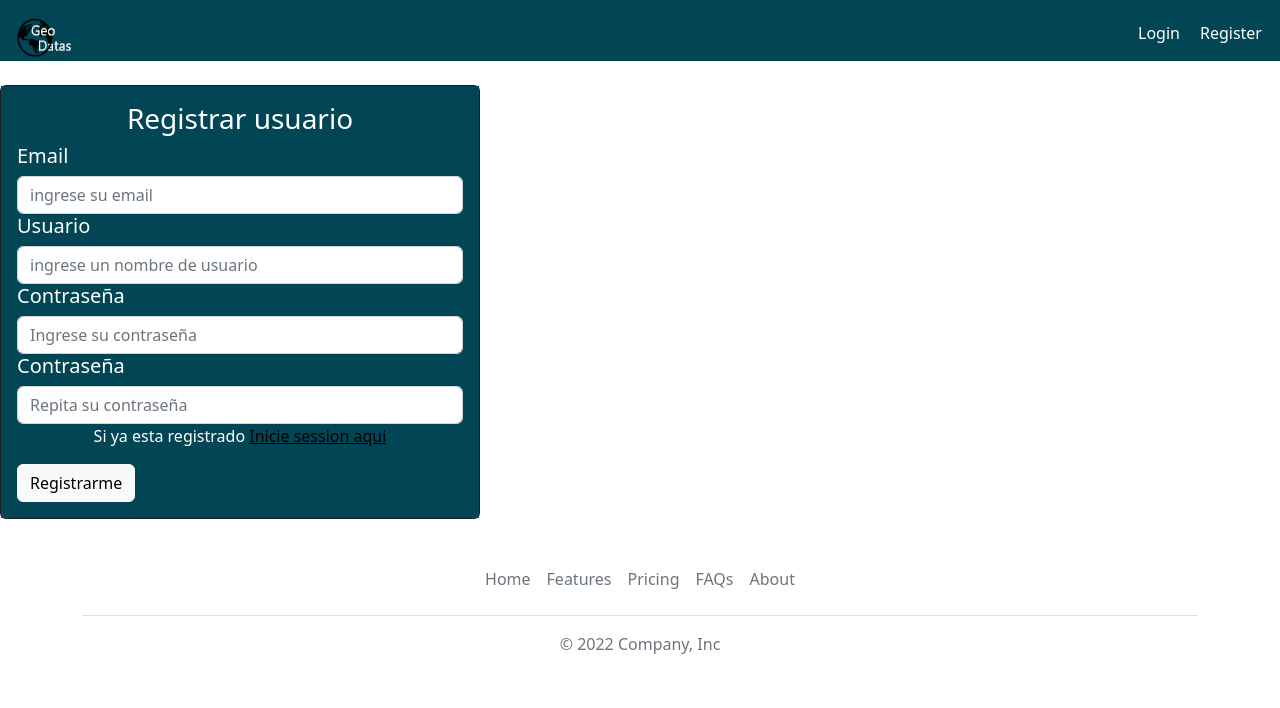
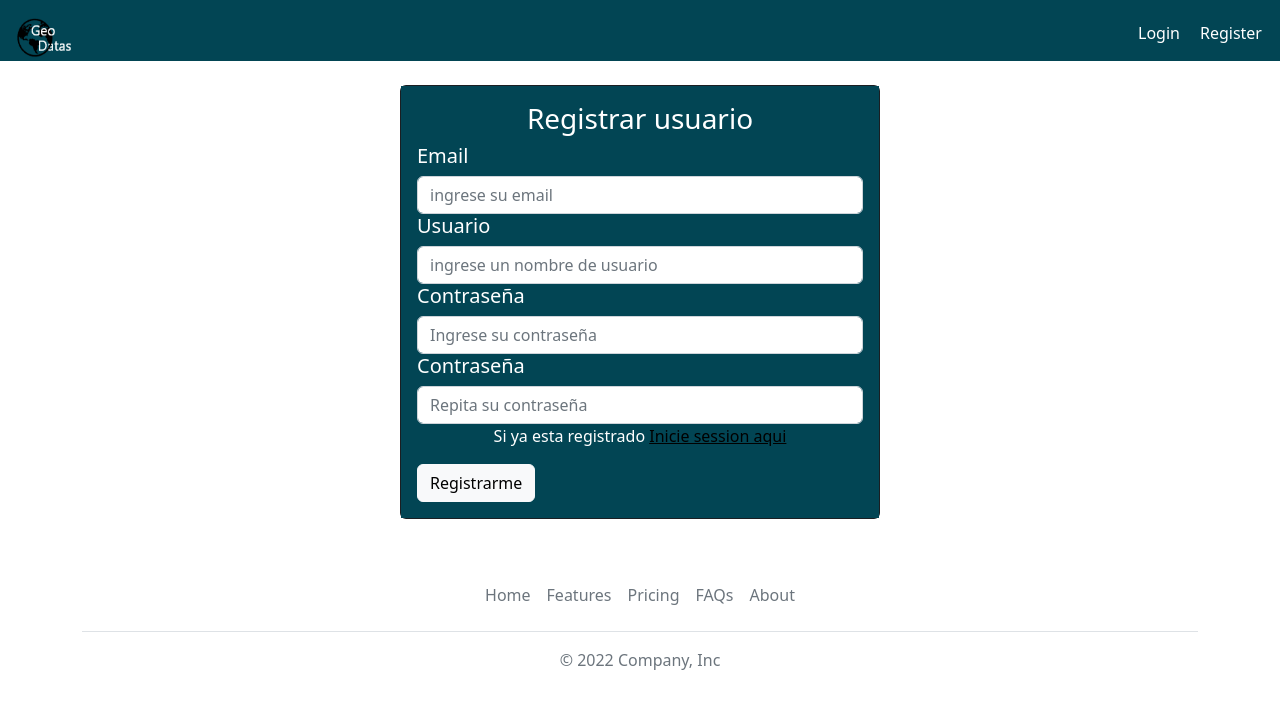
Before and after one commit to gonnzalezemma/proyecto-mapas-valor, a React (Vite) app: page /Register in a window 1280 px wide. Shown: the top 708 px of the page. Built offline with nearby package versions, Linux system fonts and the light colour scheme.

Commit message:
cambios menores

```diff
--- a/src/components/Login.jsx
+++ b/src/components/Login.jsx
@@ -6,7 +6,8 @@ export default function LoginComponent() {
     return (
       <>
       <br />
- <div className="card text-bg-dark mb-3 " style={{maxWidth: "30rem"}}>
+ <div className="row justify-content-center align-items-center" >
+   <div className="col-auto card text-bg-dark p-0 text-center mb-5 " style={{maxWidth: "30rem"}}>
 
    <div className="card-body" style={{backgroundColor:"#024554"}}>
      <h3 className="card-title text-center" >Registrar usuario</h3>
@@ -23,6 +24,7 @@ export default function LoginComponent() {
      <button type="button align-content-center" class="btn btn-light">Iniciar Sesion</button>
    </div>
    </div>
+ </div>
       </>
 
     );
--- a/src/components/RegisterCom.jsx
+++ b/src/components/RegisterCom.jsx
@@ -6,13 +6,13 @@ export default function RegisterComponet() {
     return (
   <>
   <br />
- <div className="card text-bg-dark mb-3 " style={{maxWidth: "30rem"}}>
+ <div className='row justify-content-center align-items-center'>
+   <div className="card text-bg-dark mb-3 p-0" style={{maxWidth: "30rem"}}>
 
    <div className="card-body" style={{backgroundColor:"#024554"}}>
      <h3 className="card-title text-center" >Registrar usuario</h3>
      <h5>Email</h5>
      <input className="form-control me-2" placeholder="ingrese su email" aria-label="Search"/>
-
      <h5>Usuario</h5>
      <input className="form-control me-2" placeholder="ingrese un nombre de usuario" aria-label="Search"/>
 
@@ -22,7 +22,6 @@ export default function RegisterComponet() {
      <h5>Contraseña</h5>
 
      <input className="form-control me-2" placeholder="Repita su contraseña" aria-label="Search"/>
-
      <p className="card-text text-center">Si ya esta registrado <Link to="/Login" style={{color:'black', textDecoration:"underline"}}> Inicie
     session aqui</Link>
 
@@ -30,6 +29,7 @@ export default function RegisterComponet() {
      <button type="button align-content-center" class="btn btn-light">Registrarme</button>
    </div>
    </div>
+ </div>
   </>
   );
   }
```
Lines whose indentation alone changed are shown as unchanged.
